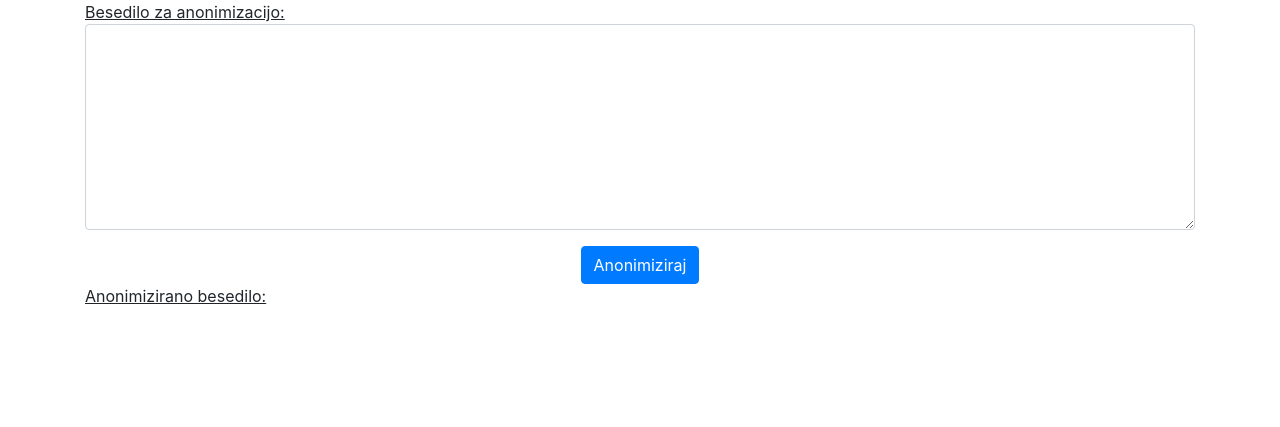
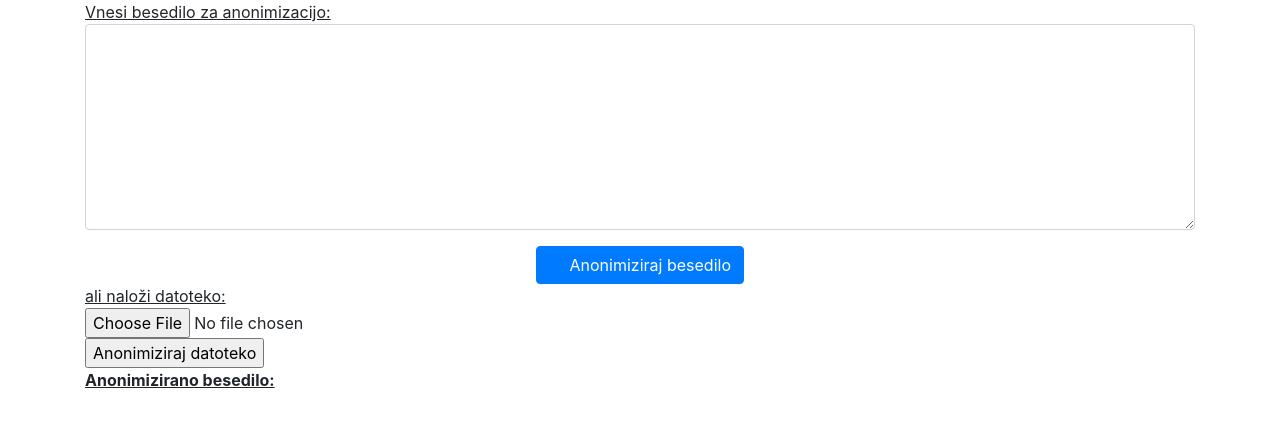
Before and after one commit to pzajec/marcell-annotation-pipeline, a Flask app: page / in a window 1280 px wide. Shown: the top 427 px of the page. Run offline with Flask 2, Linux system fonts and the light colour scheme; some libraries are stand-ins or nearby versions.

Commit message:
File upload option

```diff
--- a/anonymization/anon_api.py
+++ b/anonymization/anon_api.py
@@ -27,6 +27,23 @@ def parse_xml(xml_doc):
 @app.route('/')
 def hello_world():
     return render_template('home.html')
+
+@app.route('/submit', methods=['POST'])
+def submit_file():
+    storage = request.files['the_file']
+
+    xml_doc = storage.read().decode('utf-8-sig')
+    chunks = parse_xml(xml_doc)
+
+    response = query_pipeline(chunks)
+    meta, sents = parse_conll(response.text)
+    html_doc = generate_html(sents)
+
+    return Response(
+        response=html_doc,
+        status=200,
+        mimetype="application/html")
+
 
 @app.route('/anonymizetext', methods=['POST'])
 def run_pipeline_text():
--- a/anonymization/static/js/page.js
+++ b/anonymization/static/js/page.js
@@ -1,12 +1,34 @@
 $('#anonButton').on('click', function(event) {
     let text = $('#mainText').val();
+    document.getElementById('anonButtonSpin').style.visibility = 'visible';
+
     $.ajax({
         url: '/anonymizetext',
         type: 'POST',
         contentType: "text/plain; charset=utf-8",
         data: text,
         success: function (response) {
+            document.getElementById('anonButtonSpin').style.visibility = 'hidden';
             $('#mainOut').html(response);
         }
     });
 });
+
+$("form#data").submit(function(e) {
+    e.preventDefault();
+    var formData = new FormData(this);
+    document.getElementById('anonFileSpin').style.visibility = 'visible';
+
+    $.ajax({
+        url: '/submit',
+        type: 'POST',
+        data: formData,
+        success: function (response) {
+            document.getElementById('anonFileSpin').style.visibility = 'hidden';
+            $('#mainOut').html(response);
+        },
+        cache: false,
+        contentType: false,
+        processData: false
+    });
+});
--- a/anonymization/templates/home.html
+++ b/anonymization/templates/home.html
@@ -16,7 +16,7 @@
     <div class="container">
         <div class='row'>
             <div class='col'>
-                <u>Besedilo za anonimizacijo:</u>
+                <u>Vnesi besedilo za anonimizacijo:</u>
             </div>
         </div>
         <div class="row">
@@ -31,13 +31,31 @@
         <div class='row'>
             <div class="col">
                 <div class='text-center'>
-                    <button type="button" class="btn btn-primary" id="anonButton">Anonimiziraj</button>
+                    <button type="button" class="btn btn-primary" id="anonButton">
+                        <span id='anonButtonSpin' style='visibility: hidden;' class="spinner-border spinner-border-sm" role="status" aria-hidden="true"></span>
+                        <span>Anonimiziraj besedilo</span>
+                    </button>
                 </div>
             </div>
         </div>
         <div class='row'>
             <div class='col'>
-                <u>Anonimizirano besedilo:</u>
+                <u>ali naloži datoteko:</u>
+            </div>
+        </div>
+        <div class='row'>
+            <div class="col">
+                <form id="data" method="post" enctype="multipart/form-data">
+                    <input name="the_file" type="file" class="form-control-file" />
+                    <input type="submit"   value="Anonimiziraj datoteko">
+                        <span id='anonFileSpin' style='visibility: hidden;' class="spinner-border spinner-border-sm" role="status" aria-hidden="true"></span>
+                    </input>
+                </form>
+            </div>
+        </div>
+        <div class='row'>
+            <div class='col'>
+                <b><u>Anonimizirano besedilo:</u></b>
             </div>
         </div>
         <div class="row">
```
